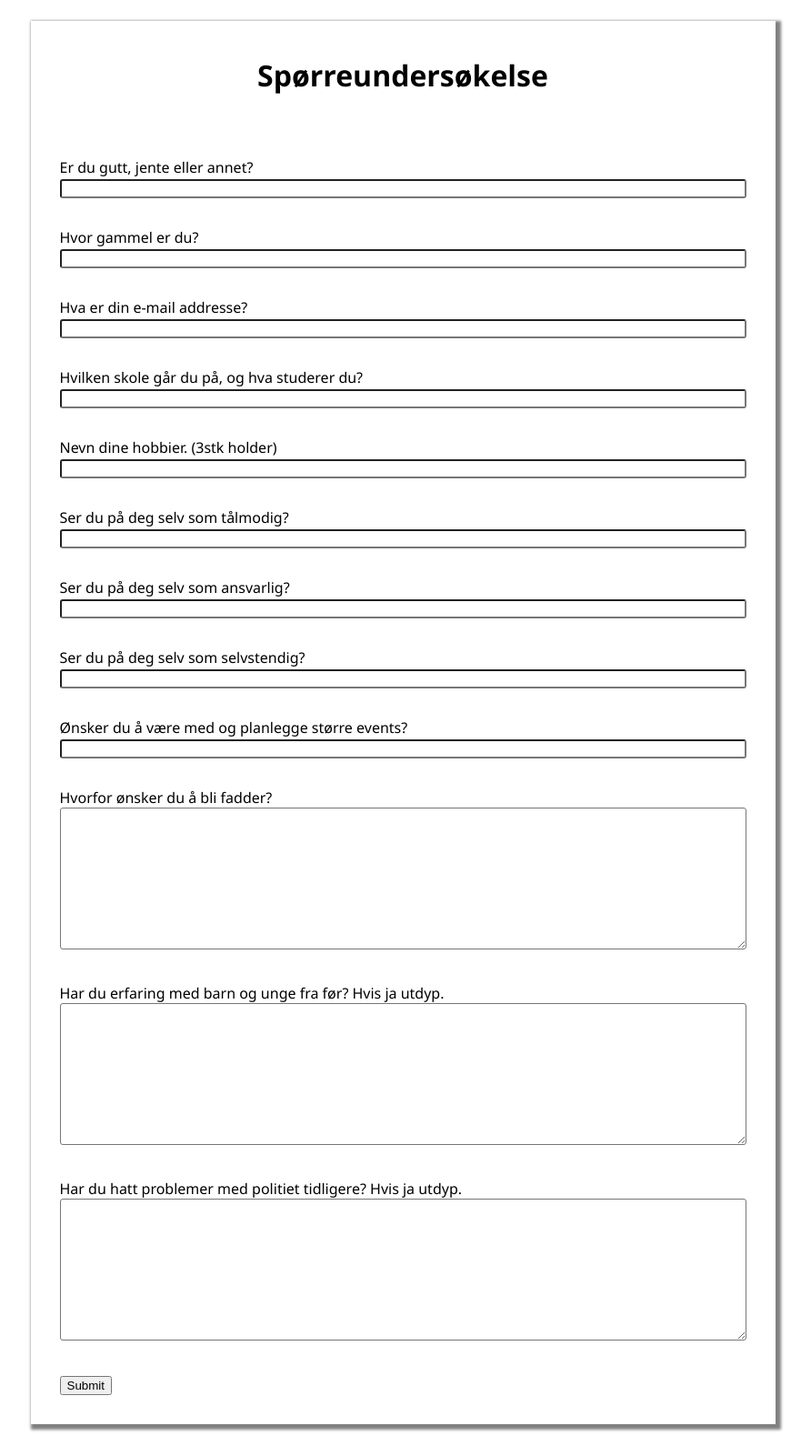
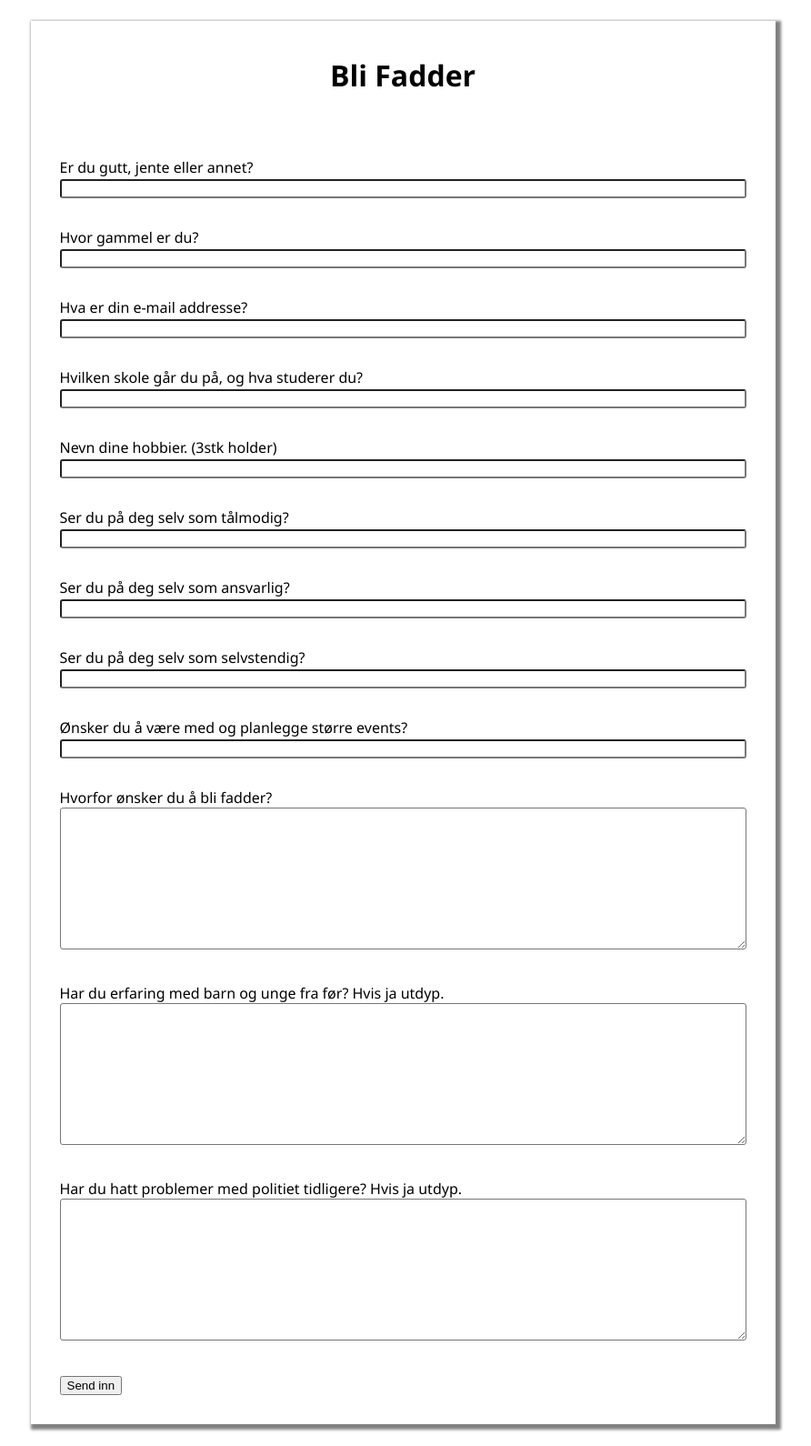
Before and after one commit to Nudua/friminutt, a plain HTML site: page form.html in a window 1280 px wide. Shown: the whole page at 91% size, without its empty margins (197-1089 px from the left). Drawn offline with Linux system fonts and the light colour scheme.

Commit message:
update form.html
endret på header på spørreskjemaet. Submit til Send inn

```diff
--- a/form.html
+++ b/form.html
@@ -45,7 +45,7 @@
         <!-- Rows -->
         <div class="row text-box">
             <div class="col-12">
-                <h1 class="text-center">Spørreundersøkelse</h1>
+                <h1 class="text-center">Bli Fadder</h1>
             </div>
             <div class="col-12">
                 <form action="">
@@ -98,7 +98,7 @@
                     <textarea name="message" rows="10" cols="50"></textarea>
                 </div>
                 <div class="col-12">
-                    <input type="submit" value="Submit">
+                    <input type="submit" value="Send inn">
                 </div>
                 </form>
             </div>
```
